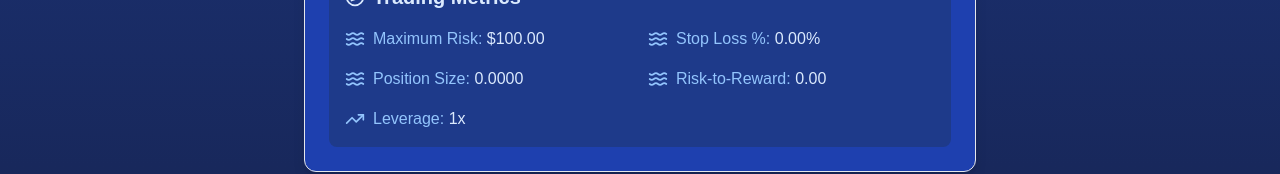
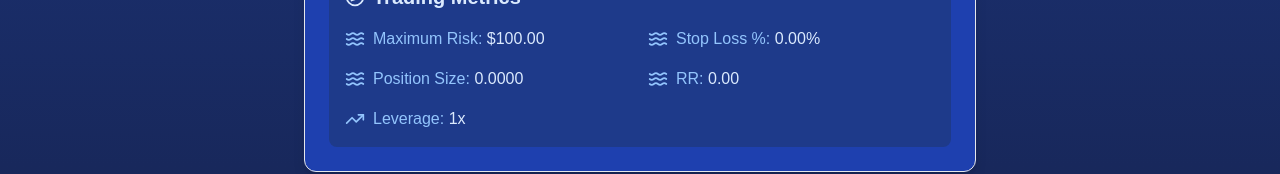
Before and after one commit to Dylanwooo/trading-helper, a Next.js app: page / in a window 1280 px wide. Shown: the part 518-692 px from the top of the page. Built offline with nearby package versions, Linux system fonts and the light colour scheme.

Commit message:
fix: fix content

```diff
--- a/src/components/component.tsx
+++ b/src/components/component.tsx
@@ -212,8 +212,7 @@ export default function Component() {
               <div className="flex items-center gap-2">
                 <Waves className="w-5 h-5 text-blue-300" />
                 <p>
-                  <span className="text-blue-300">Risk-to-Reward:</span>{" "}
-                  {rr.toFixed(2)}
+                  <span className="text-blue-300">RR:</span> {rr.toFixed(2)}
                 </p>
               </div>
               <div className="flex items-center gap-2">
```
